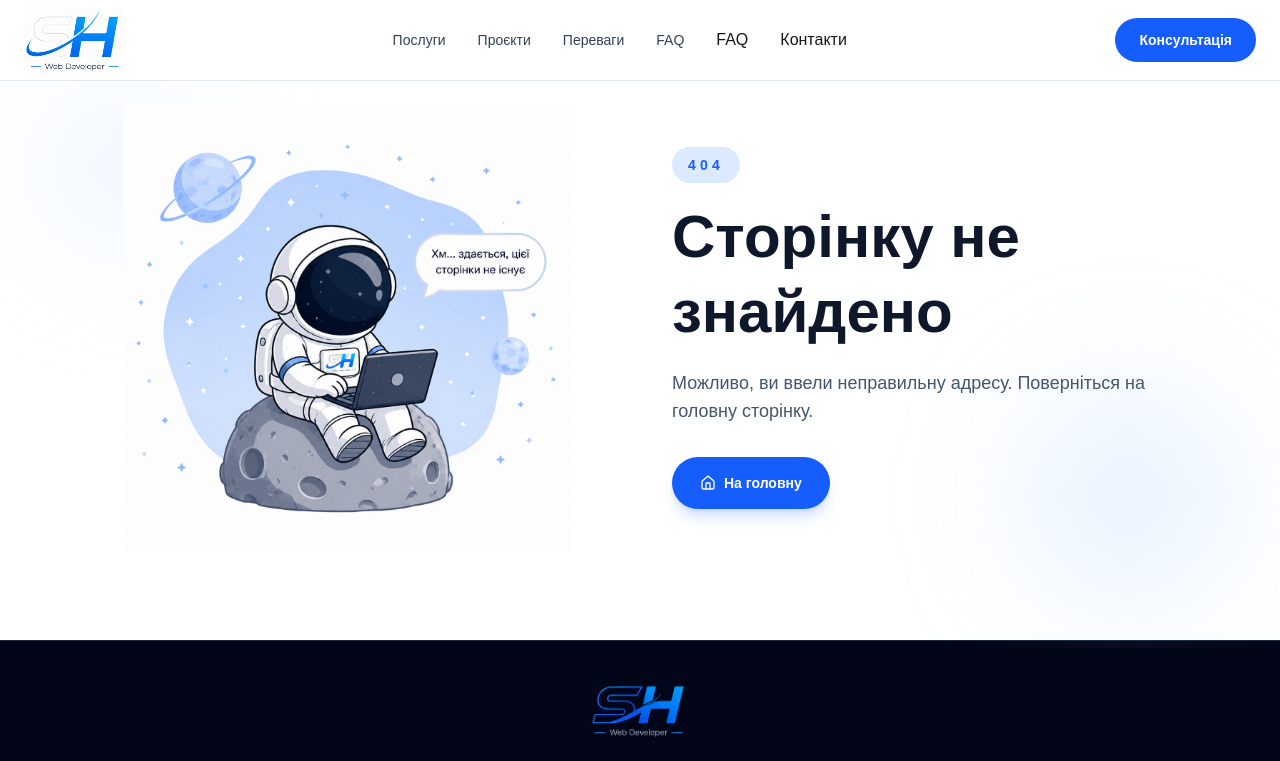
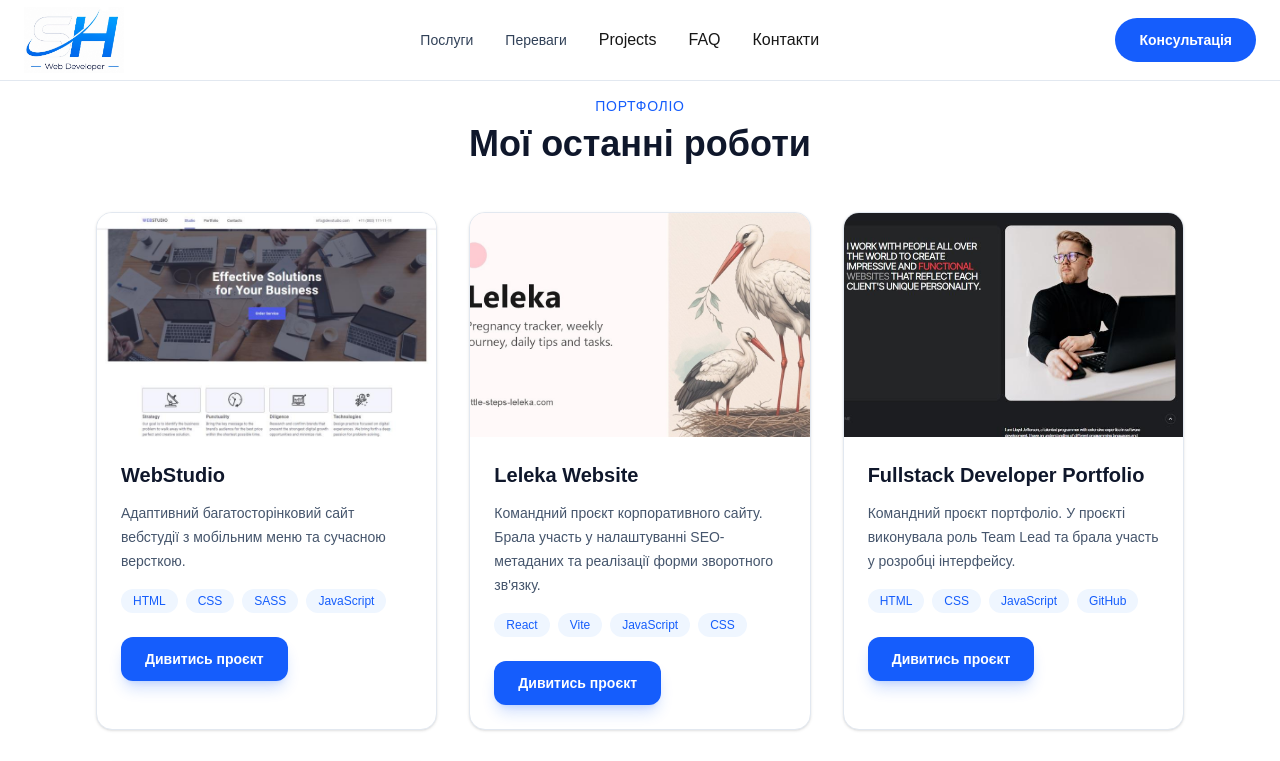
Before and after one commit to oleksandrahotsyn/nextjs-portfolio, a Next.js app: page /projects in a window 1280 px wide. Before the commit this address had no page. Shown: the top 761 px of the page. Built offline with nearby package versions, Linux system fonts and the light colour scheme.

Commit message:
add ProjectsPage

```diff
--- /dev/null
+++ b/src/app/projects/page.tsx
@@ -0,0 +1,10 @@
+import Section from "@/components/layout/Section";
+import Projects from "@/components/projects/Projects";
+
+export default function ProjectsPage() {
+  return (
+    <Section>
+         <Projects />
+    </Section>
+  );
+}
--- a/src/components/layout/Header.tsx
+++ b/src/components/layout/Header.tsx
@@ -3,9 +3,7 @@ import Image from "next/image";
 
 const navLinks = [
   { label: "Послуги", href: "#services" },
-  { label: "Проєкти", href: "#projects" },
   { label: "Переваги", href: "#process" },
-  { label: "FAQ", href: "#faq" },
 ];
 
 export default function Header() {
@@ -39,6 +37,7 @@ export default function Header() {
               <span className="absolute -bottom-1 left-0 h-0.5 w-0 bg-blue-500 transition-all duration-300 group-hover:w-full" />
             </a>
           ))}
+          <Link href="/projects">Projects</Link>
           <Link href="/faq">FAQ</Link>
           <Link href="/contact">Контакти</Link>
         </nav>
```
